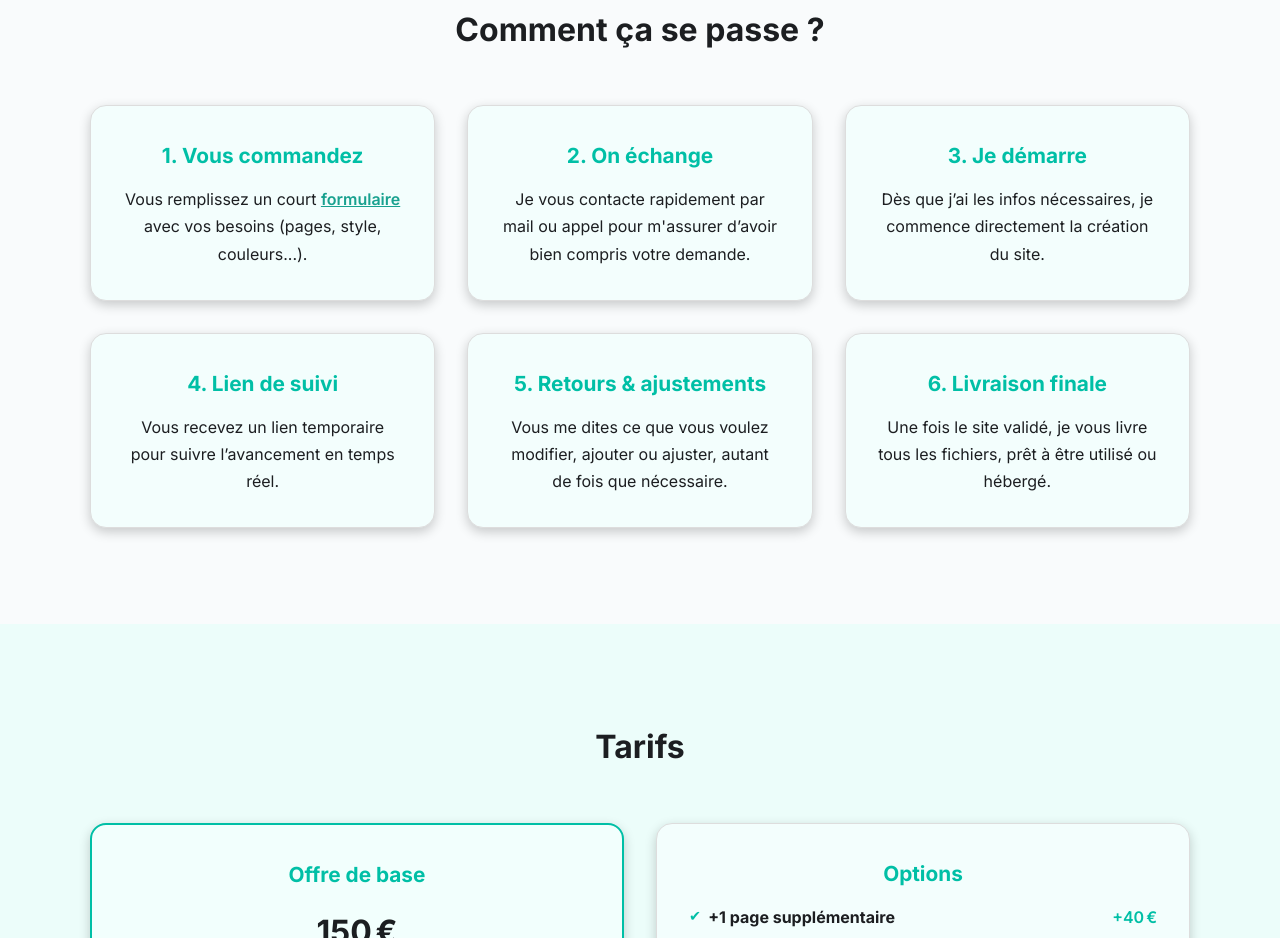
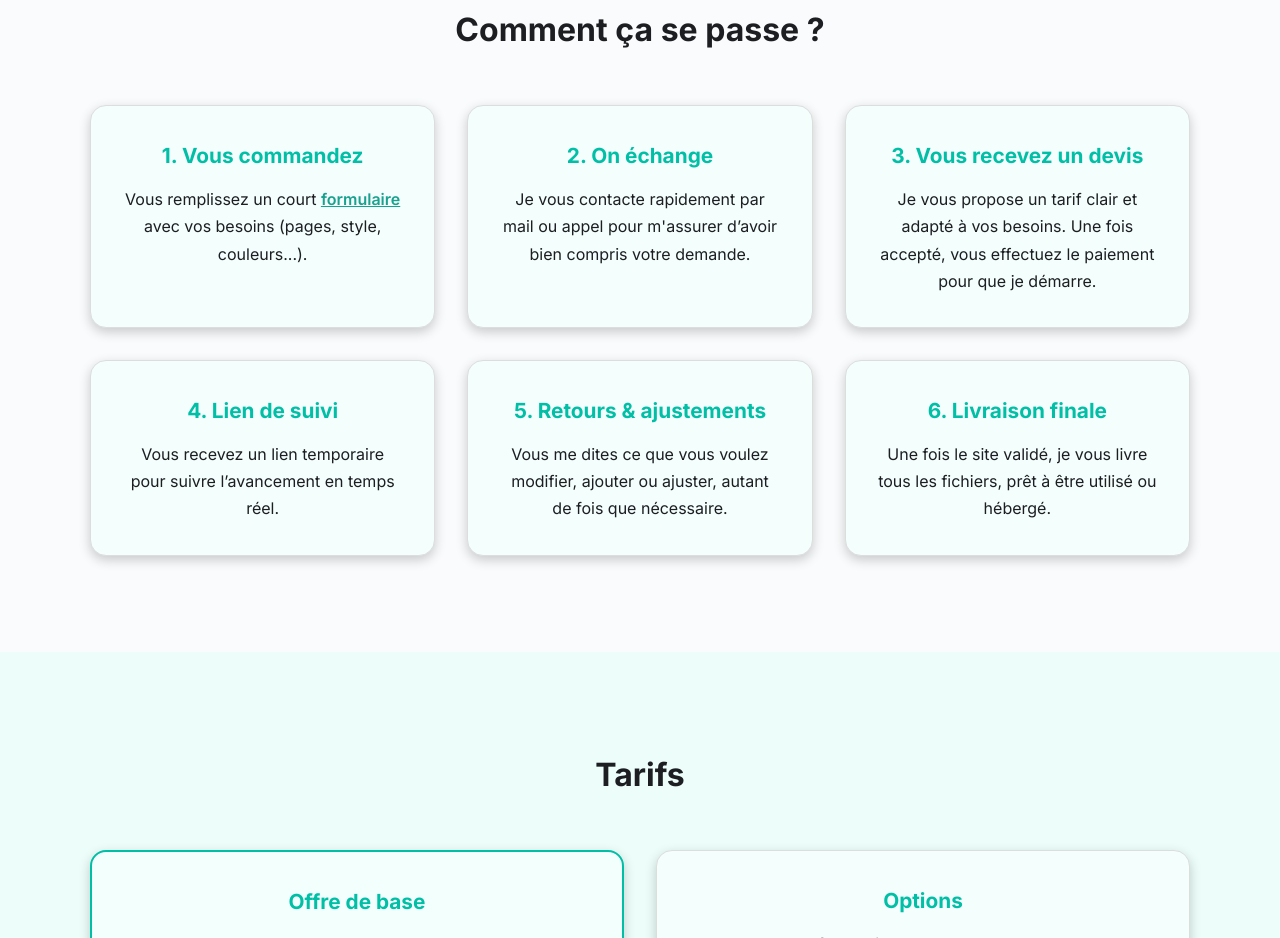
Before and after one commit to vortalitylbg/UnPixelPres, a plain HTML site: page index.html in a window 1280 px wide. Shown: the part 1560-2498 px from the top of the page. Drawn offline with nearby package versions, Linux system fonts and the light colour scheme; a script that the page names is missing.

Commit message:
Update index.html

```diff
--- a/index.html
+++ b/index.html
@@ -73,7 +73,7 @@
       <div class="cards">
         <div class="card"><h3>1. Vous commandez</h3><p>Vous remplissez un court <a class="process-link" href="#commande">formulaire</a> avec vos besoins (pages, style, couleurs...).</p></div>
         <div class="card"><h3>2. On échange</h3><p>Je vous contacte rapidement par mail ou appel pour m'assurer d’avoir bien compris votre demande.</p></div>
-        <div class="card"><h3>3. Je démarre</h3><p>Dès que j’ai les infos nécessaires, je commence directement la création du site.</p></div>
+        <div class="card"><h3>3. Vous recevez un devis</h3><p>Je vous propose un tarif clair et adapté à vos besoins. Une fois accepté, vous effectuez le paiement pour que je démarre.</p></div>
         <div class="card"><h3>4. Lien de suivi</h3><p>Vous recevez un lien temporaire pour suivre l’avancement en temps réel.</p></div>
         <div class="card"><h3>5. Retours & ajustements</h3><p>Vous me dites ce que vous voulez modifier, ajouter ou ajuster, autant de fois que nécessaire.</p></div>
         <div class="card"><h3>6. Livraison finale</h3><p>	Une fois le site validé, je vous livre tous les fichiers, prêt à être utilisé ou hébergé.</p></div>
```
